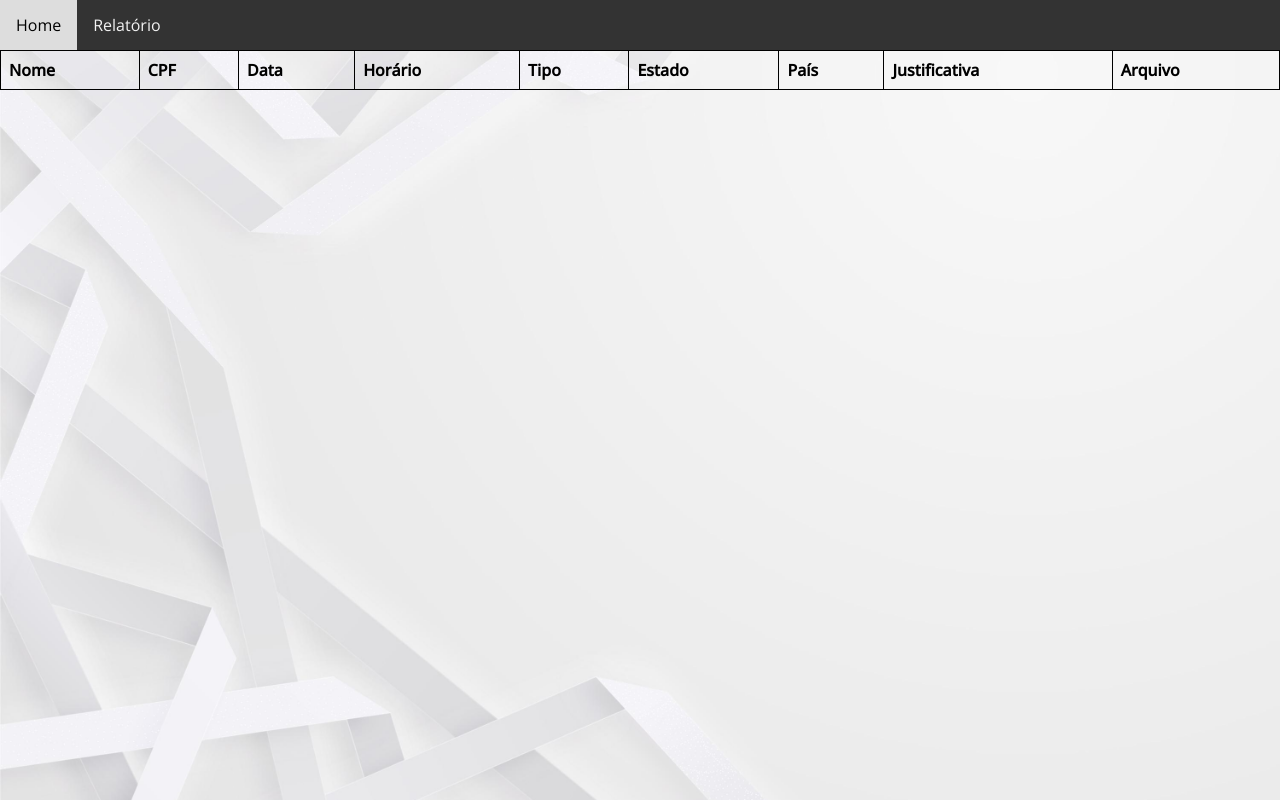
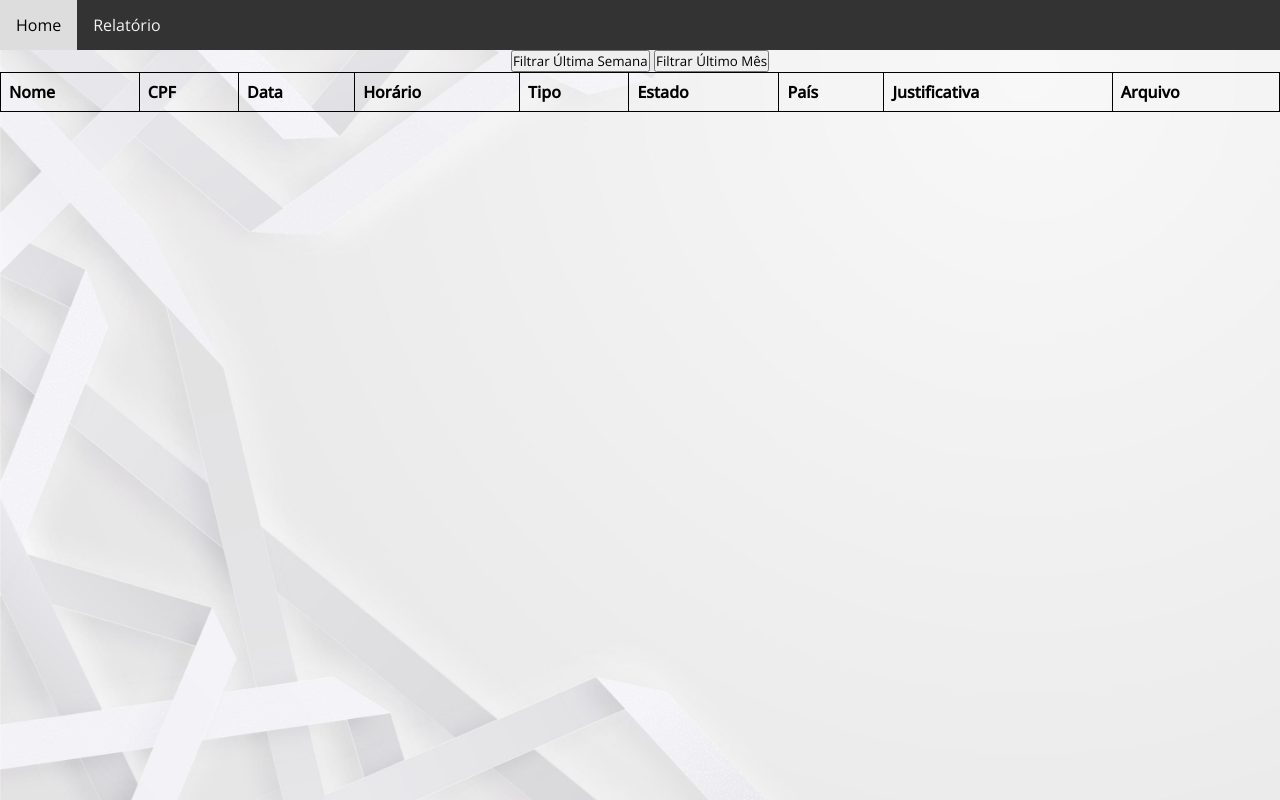
Before and after one commit to EduardoEurico/web-js, a plain HTML site: page Web/relatorio.html in a window 1280 px wide. Drawn offline with nearby package versions, Linux system fonts and the light colour scheme.

Commit message:
Update relatorio.html

```diff
--- a/Web/relatorio.html
+++ b/Web/relatorio.html
@@ -16,7 +16,8 @@
         <a href="relatorio.html">Relatório</a>
     </div>
 
-
+    <button onclick="filtrarUltimaSemana()">Filtrar Última Semana</button>
+    <button onclick="filtrarUltimoMes()">Filtrar Último Mês</button>
 
     <div id="data-container">
         <table>
```
